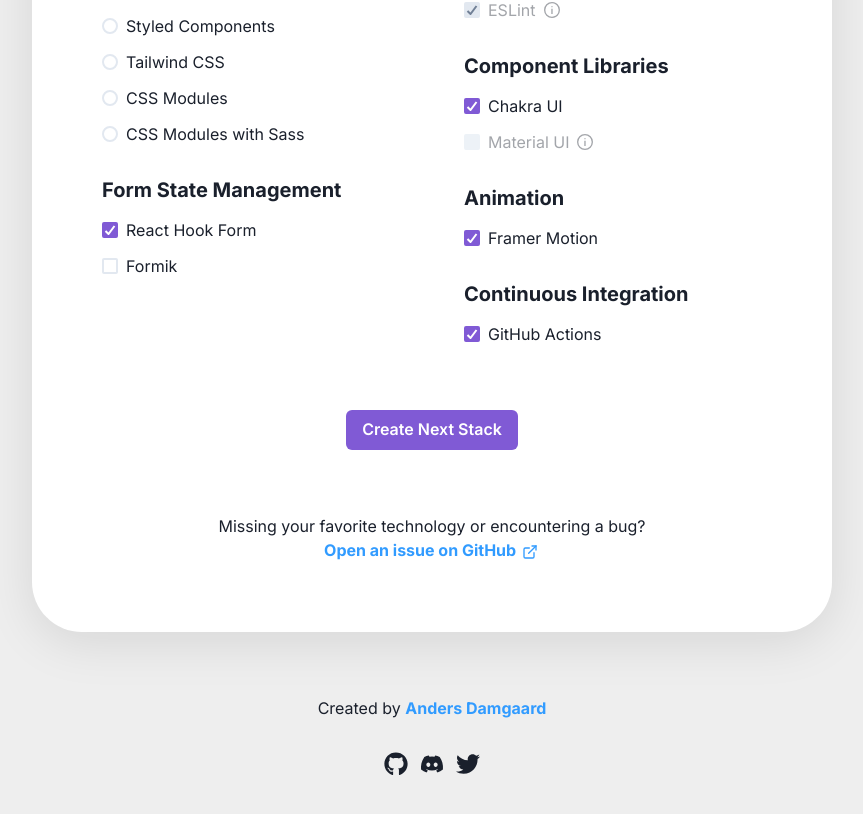
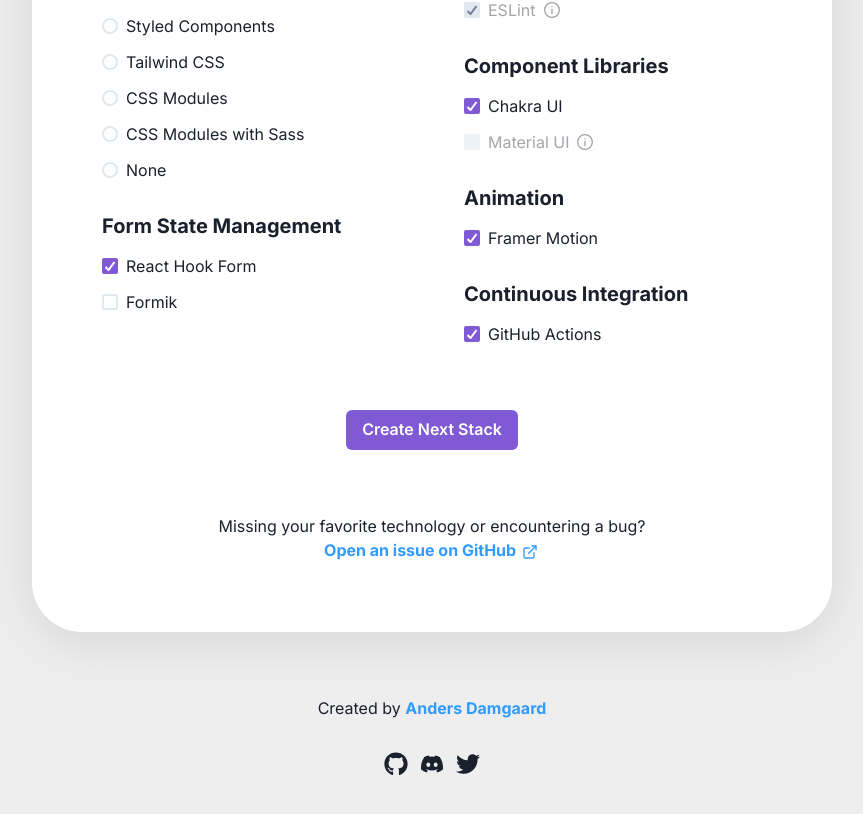
Before and after one commit to akd-io/create-next-stack-website, a Next.js app: page / in a window 1280 px wide. Shown: the part 906-1720 px from the top of the page, without its empty margins (208-1071 px from the left). Built offline with nearby package versions, Linux system fonts and the light colour scheme.

Commit message:
Add no styling option

```diff
--- a/templates/LandingPage/components/TechnologiesForm.tsx
+++ b/templates/LandingPage/components/TechnologiesForm.tsx
@@ -26,6 +26,8 @@
 };
 */
 
+const cssModulesValue = "css-modules"
+
 // TODO: Strengthen types using a constrained identity function
 const options = {
   yarn: { key: "yarn", value: "yarn", label: "Yarn" },
@@ -38,7 +40,7 @@
   },
   cssModules: {
     key: "cssModules",
-    value: "css-modules",
+    value: cssModulesValue,
     label: "CSS Modules",
   },
   tailwindCss: {
@@ -50,6 +52,11 @@
     key: "cssModulesWithSass",
     value: "css-modules-with-sass",
     label: "CSS Modules with Sass",
+  },
+  noStyling: {
+    key: "noStyling",
+    value: cssModulesValue,
+    label: "None",
   },
   reactHookForm: {
     key: "reactHookForm",
@@ -85,6 +92,7 @@
   optionKeys.tailwindCss,
   optionKeys.cssModules,
   optionKeys.cssModulesWithSass,
+  optionKeys.noStyling,
 ]
 const formStateManagementLibraries = [
   optionKeys.reactHookForm,
```
